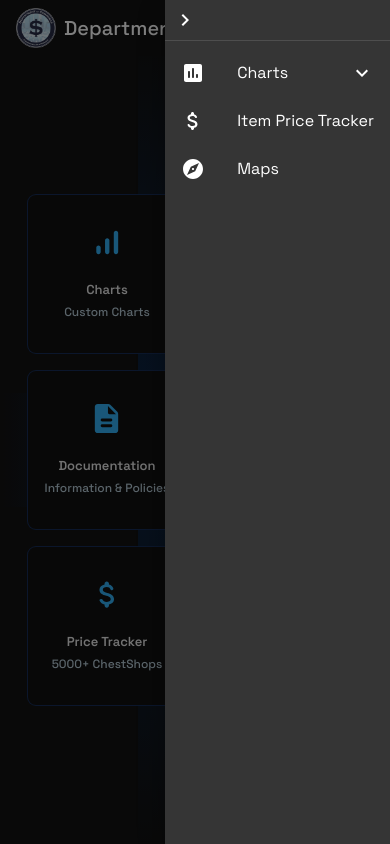
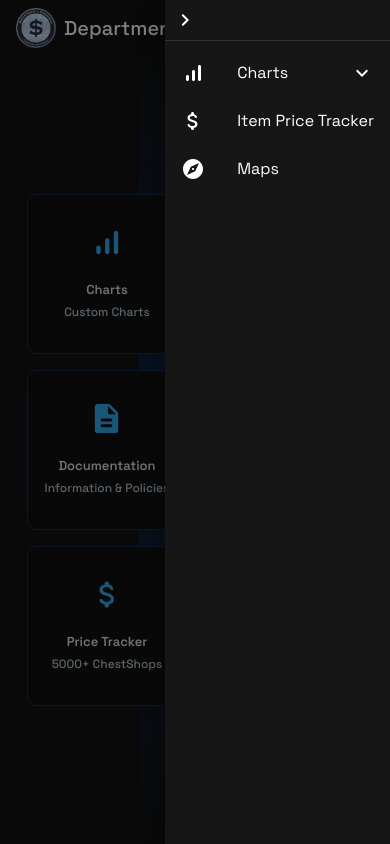
Before and after one commit to Reynard-G/DOC-Website, a Next.js app: page / in a window 390 px wide. Both pictures are taken after a click on the button "Navbar Button". Built offline with nearby package versions, Linux system fonts and the light colour scheme.

Commit message:
removed LCP lazy load

```diff
--- a/components/HeroSection.js
+++ b/components/HeroSection.js
@@ -60,7 +60,7 @@ const HeroSection = () => {
             </div>
             <div className="hero-box w-[10rem] h-[10rem] md:w-[12rem] md:h-[12rem] hidden md:flex my-4 items-center justify-center">
               <div className="hero-box-inner text-center">
-                <Image src="/dept_commerce.png" alt="doc main" width={96} height={96} />
+                <Image src="/dept_commerce.png" alt="doc main" width={96} height={96} priority={true} />
                 <div className="name">
                   <b className="font-bold">Department of Commerce</b>
                 </div>
--- a/components/Navbar.js
+++ b/components/Navbar.js
@@ -19,6 +19,7 @@ import ListItemIcon from '@mui/material/ListItemIcon';
 
 import MenuIcon from '@mui/icons-material/Menu';
 import KeyboardArrowDownIcon from '@mui/icons-material/KeyboardArrowDown';
+import SignalCellularAltRoundedIcon from '@mui/icons-material/SignalCellularAltRounded';
 import InsertChartRoundedIcon from '@mui/icons-material/InsertChartRounded';
 import PieChartRoundedIcon from '@mui/icons-material/PieChartRounded';
 import StackedLineChartRoundedIcon from '@mui/icons-material/StackedLineChartRounded';
@@ -125,7 +126,13 @@ const NavBar = () => {
         </Toolbar>
         {
           mobileDrawerOpen && (
-            <Drawer anchor="right" open={mobileDrawerOpen} onClose={toggleMobileDrawer}>
+            <>
+              <Drawer
+                anchor="right"
+                open={mobileDrawerOpen}
+                onClose={toggleMobileDrawer}
+                variant="temporary"
+              >
                 <div className="flex justify-start">
                   <IconButton onClick={toggleMobileDrawer}>
                     <ChevronRightIcon />
@@ -135,7 +142,7 @@ const NavBar = () => {
                 <List>
                   <ListItemButton onClick={handleMobileDrawerChartClick}>
                     <ListItemIcon>
-                    <InsertChartRoundedIcon fontSize='medium' />
+                      <SignalCellularAltRoundedIcon fontSize='medium' />
                     </ListItemIcon>
                     <ListItemText primary="Charts" />
                     {mobileDrawerChartOpen ? <ExpandLess /> : <ExpandMore />}
@@ -146,7 +153,7 @@ const NavBar = () => {
                         <ListItemIcon>
                           <InsertChartRoundedIcon fontSize='medium' />
                         </ListItemIcon>
-                      <ListItemText primary="Inflation Tracker" />
+                        <ListItemText primary="Inflation" />
                       </ListItemButton>
                       <ListItemButton sx={{ pl: 4 }} onClick={() => (window.location.href = '/charts/popularItems')}>
                         <ListItemIcon>
@@ -176,6 +183,7 @@ const NavBar = () => {
                   </ListItemButton>
                 </List>
               </Drawer>
+            </>
           )
         }
       </AppBar>
--- a/package.json
+++ b/package.json
@@ -17,7 +17,7 @@
     "@emotion/react": "^11.11.1",
     "@emotion/styled": "^11.11.0",
     "@mui/icons-material": "^5.14.1",
-    "@mui/material": "^5.14.2",
+    "@mui/material": "^5.14.5",
     "autoprefixer": "10.4.14",
     "chart.js": "^4.3.3",
     "decimal.js-light": "^2.5.1",
--- a/pages/_app.js
+++ b/pages/_app.js
@@ -22,7 +22,7 @@ const darkTheme = createTheme({
     MuiDrawer: {
       styleOverrides: {
         paper: {
-          backgroundColor: '#121212',
+          background: '#161616',
         },
       },
     },
--- a/pages/charts/inflation.js
+++ b/pages/charts/inflation.js
@@ -89,12 +89,12 @@ export default function InflationChart({ data }) {
   };
 
   return (
-    <Layout title="Inflation Tracker">
+    <Layout title="DOC - Inflation">
       <ChartContainer
         type="line"
         data={chartData}
         options={chartOptions}
-        chartTitle="Inflation Tracker"
+        chartTitle="Inflation"
         chartSubtitle="The historical inflation of DC since April 2022"
         chartDescription={`
           The inflation of the DC economy is calculated by the total stacks of the top 50 items sold during August 2022 & the average price per stack of the current month.
--- a/pages/charts/popularItems.js
+++ b/pages/charts/popularItems.js
@@ -158,7 +158,7 @@ export default function PopularItemsChart({ sellQuantityData, buyQuantityData, c
   };
 
   return (
-    <Layout title="Popular Items">
+    <Layout title="DOC - Popular Items">
       <ChartContainer
         type="doughnut"
         data={chartData}
```
Also changed, not shown: 1 other file (tests, documents, lock files or other folders). Lines whose indentation alone changed are shown as unchanged.
